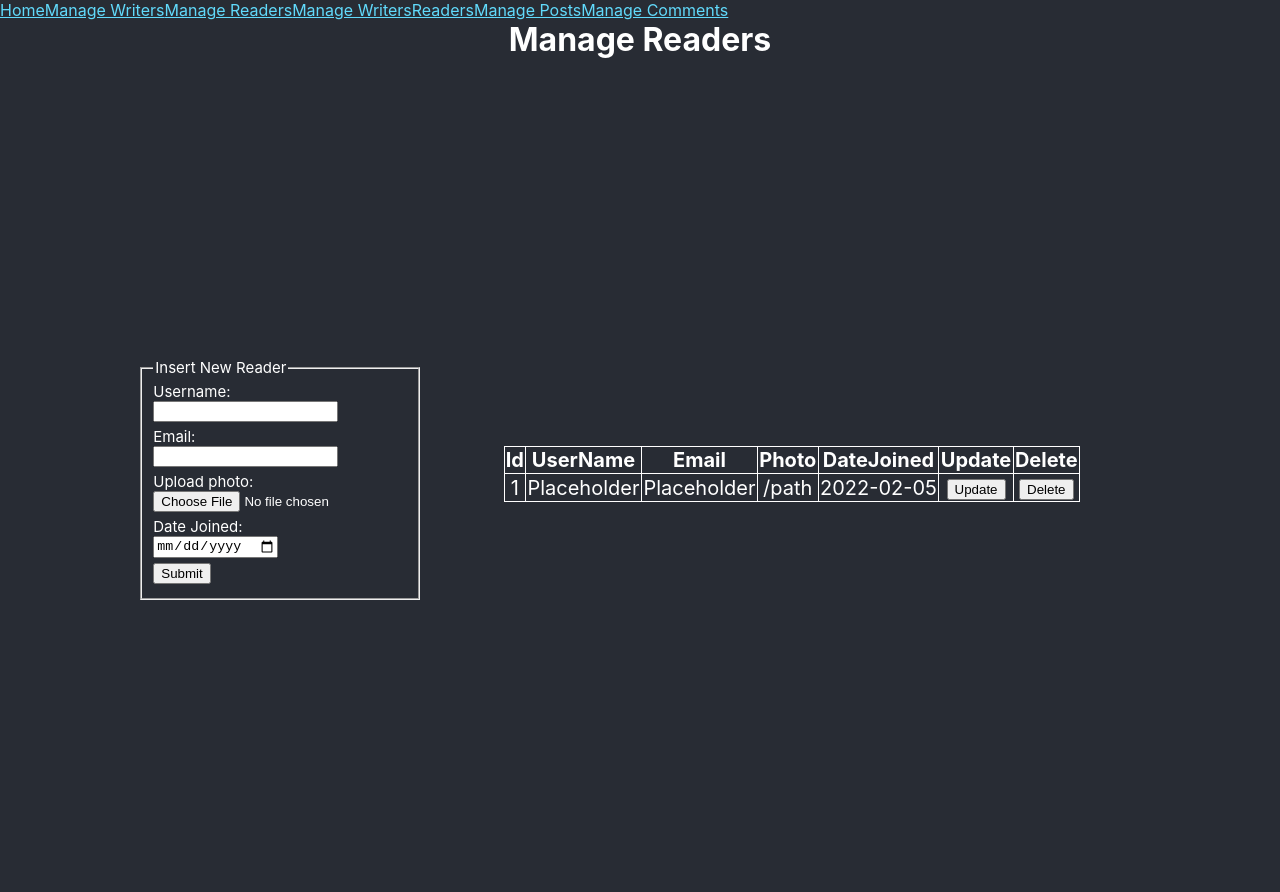
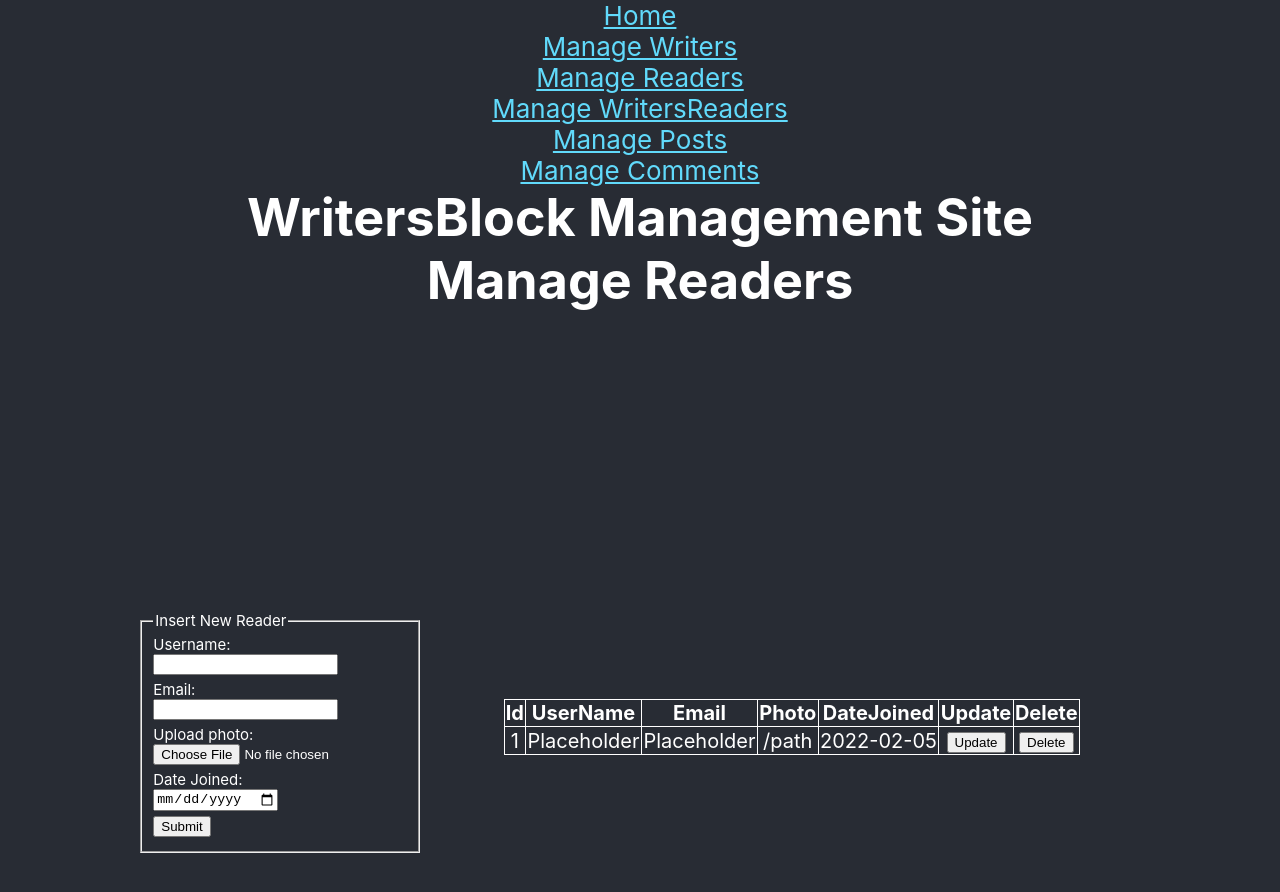
Before and after one commit to jasoncartera/writersblock_cs340, a React (Create React App) app in the folder ui/: page /readers in a window 1280 px wide. Shown: the top 892 px of the page. Built offline with nearby package versions, Linux system fonts and the light colour scheme.

Commit message:
passing state possibly figured out for react-router-v6

```diff
--- a/ui/src/App.js
+++ b/ui/src/App.js
@@ -1,14 +1,30 @@
 import './App.css';
 import Home from "./pages/Home";
+import Writers from "./pages/Writers";
+import Readers from "./pages/Readers";
+import WritersReaders from "./pages/WritersReaders";
+import Posts from "./pages/Posts";
+import Comments from "./pages/Comments";
+import { Routes, Route } from "react-router-dom";
+
 
 function App() {
-  return (
+
+    return (
     <div className="App">
-      <div className="App-header">
-        <Home />
-      </div>
+        <div className="App-header">
+            <Routes>
+                <Route path="/*" element={<Home />}>
+                    <Route path="writers" element={<Writers />} />
+                    <Route path="readers" element={<Readers />} />
+                    <Route path="writersreaders" element={<WritersReaders />} />
+                    <Route path="posts" element={<Posts />} />
+                    <Route path="comments" element={<Comments />} />
+                </Route>
+            </Routes>
+        </div>
     </div>
-  );
+    );
 }
 
 export default App;
--- a/ui/src/components/Navigation.js
+++ /dev/null
@@ -1,18 +0,0 @@
-import { Link } from "react-router-dom";
-
-function Navigation(){
-    return (
-        <>
-            <nav>
-                <Link to="/">Home</Link>
-                <Link to="/Writers">Manage Writers</Link>
-                <Link to="/Readers">Manage Readers</Link>
-                <Link to="/WritersReaders">Manage WritersReaders</Link>
-                <Link to="/Posts">Manage Posts</Link>
-                <Link to="/Comments">Manage Comments</Link>
-            </nav>
-        </>
-    );
-}
-
-export default Navigation;
--- a/ui/src/components/comments/InsertComment.js
+++ b/ui/src/components/comments/InsertComment.js
@@ -1,6 +1,14 @@
 import React from 'react';
 
-function InsertComment({ setComments /*, readers*/ }) {
+
+/*
+Citation for the following return's use of select dropdown in React:
+Date: 2/12/2022
+Adapted from: Populate Drop Down Options in React
+Source URL: https://dev.to/antdp425/populate-dropdown-options-in-react-1nk0
+*/
+
+function InsertComment({ setComments, readers }) {
 
 
     return (
@@ -12,6 +20,7 @@ function InsertComment({ setComments /*, readers*/ }) {
                 <label for="comment-readerid">ReaderId</label>
                 <select type="number" name="comment-readerid" id="comment-readerid">
                     <option value="" selected>Select a Writer</option>
+                    {readers.map((reader, i) => <option value={reader.Id}>{reader.Username}</option>)}
                 </select>
 
                 <label for="comment-postid">PostId</label>
@@ -30,12 +39,3 @@ function InsertComment({ setComments /*, readers*/ }) {
 }
 
 export default InsertComment;
-
-// For drop down - need to find correct way to lift state for readers
-// {readers.map((reader, i) => <option value={reader.Id}>{reader.Username}</option>)}
-/*
-Citation for the following return's use of select dropdown in React:
-Date: 2/12/2022
-Adapted from: Populate Drop Down Options in React
-Source URL: https://dev.to/antdp425/populate-dropdown-options-in-react-1nk0
-*/
--- a/ui/src/components/posts/InsertPost.js
+++ b/ui/src/components/posts/InsertPost.js
@@ -1,6 +1,14 @@
 import React from 'react';
 
-function InsertPost({ setPosts/*, writers*/ }) {
+
+/*
+Citation for the following return's use of select dropdown in React:
+Date: 2/12/2022
+Adapted from: Populate Drop Down Options in React
+Source URL: https://dev.to/antdp425/populate-dropdown-options-in-react-1nk0
+*/
+
+function InsertPost({ setPosts, writers }) {
 
 
     return (
@@ -12,6 +20,7 @@ function InsertPost({ setPosts/*, writers*/ }) {
                     <label for="post-input-writerid">WriterId</label>
                     <select type="number" name="post-input-writerid" id="post-input-writerid">
                         <option value="" selected>Select a Writer</option>
+                        {writers.map((writer, i) => <option value={writer.Id}>{writer.Username}</option>)}
                     </select>
 
                     <label for="post-conent">Content:</label>
@@ -31,13 +40,3 @@ function InsertPost({ setPosts/*, writers*/ }) {
 }
 
 export default InsertPost;
-
-// For drop down - need to find correct way to lift state for writers
-//{writers.map((writer, i) => <option value={writer.Id}>{writer.Username}</option>)}
-
-/*
-Citation for the following return's use of select dropdown in React:
-Date: 2/12/2022
-Adapted from: Populate Drop Down Options in React
-Source URL: https://dev.to/antdp425/populate-dropdown-options-in-react-1nk0
-*/
--- a/ui/src/index.js
+++ b/ui/src/index.js
@@ -1,22 +1,18 @@
-import { render } from "react-dom";
-import { BrowserRouter, Routes, Route } from "react-router-dom";
+import ReactDOM from "react-dom";
+import { BrowserRouter as Router } from "react-router-dom";
 import App from "./App";
-import Writers from "./pages/Writers";
-import Readers from "./pages/Readers";
-import WritersReaders from "./pages/WritersReaders";
-import Posts from "./pages/Posts";
-import Comments from "./pages/Comments";
 
-render(
+ReactDOM.render(
+        <Router>
+            <App />
+        </Router>,
+    document.getElementById('root')
+);
+
+/*
+
+
   <BrowserRouter>
-    <Routes>
-      <Route path="/" element={<App />} />
-      <Route path="/writers" element={<Writers />} />
-      <Route path="/readers" element={<Readers />} />
-      <Route path="/writersreaders" element={<WritersReaders />} />
-      <Route path="/posts" element={<Posts />} />
-      <Route path="/comments" element={<Comments />} />
-    </Routes>
-  </BrowserRouter>,
-  document.getElementById('root')
-);
+
+  </BrowserRouter>
+ */
--- a/ui/src/pages/Comments.js
+++ b/ui/src/pages/Comments.js
@@ -1,17 +1,17 @@
 import React from 'react';
 import CommentList from '../components/comments/CommentList';
-import Navigation from "../components/Navigation";
 import InsertComment from '../components/comments/InsertComment';
 import { useState } from 'react';
+import { useOutletContext } from "react-router-dom";
 
-function Comments({readers}) {
+function Comments() {
 
-    // Set state
+    // Get, Set state
+    const [readers] = useOutletContext();
     const [comments, setComments] = useState([]);
 
     return (
         <>
-            <Navigation />
 
             <div className="Entity-header">
                 <h1>Manage Comments</h1>
--- a/ui/src/pages/Home.js
+++ b/ui/src/pages/Home.js
@@ -1,12 +1,25 @@
-import Navigation from "../components/Navigation";
+import { Outlet, Link } from "react-router-dom";
+import { useState } from 'react';
 
 function Home(){
+
+    // Set states
+    const [writers, setWriters] = useState([]);
+    const [readers, setReaders] = useState([]);
+
     return (
         <>
-            <Navigation />
+            <Link to=".">Home</Link>
+            <Link to="Writers">Manage Writers</Link>
+            <Link to="Readers">Manage Readers</Link>
+            <Link to="WritersReaders">Manage WritersReaders</Link>
+            <Link to="Posts">Manage Posts</Link>
+            <Link to="Comments">Manage Comments</Link>
+
             <div className="Entity-header">
                 <h1>WritersBlock Management Site</h1>
             </div>
+            <Outlet context={[writers, setWriters, readers, setReaders]} />
         </>
     );
 }
--- a/ui/src/pages/Posts.js
+++ b/ui/src/pages/Posts.js
@@ -1,17 +1,18 @@
 import React from 'react';
-import Navigation from "../components/Navigation";
 import InsertPost from '../components/posts/InsertPost';
 import PostList from '../components/posts/PostList';
 import { useState } from 'react';
+import { useOutletContext } from "react-router-dom";
 
-function Posts({writers}) {
+function Posts() {
+
+    const [writers] = useOutletContext();
 
     // Set state
     const [posts, setPosts] = useState([]);
 
     return (
         <>
-            <Navigation />
             <div className="Entity-header">
                 <h1>Manage Posts</h1>
             </div>
--- a/ui/src/pages/Readers.js
+++ b/ui/src/pages/Readers.js
@@ -1,18 +1,15 @@
 import React from 'react';
-import Navigation from "../components/Navigation";
 import InsertReader from '../components/readers/InsertReader';
 import ReaderList from '../components/readers/ReaderList';
-import { useState } from 'react';
+import { useOutletContext } from "react-router-dom";
 
 
 function Readers() {
 
-    // Set state
-    const [readers, setReaders] = useState([]);
+    const [readers, setReaders] = useOutletContext();
 
     return (
         <>
-            <Navigation />
             <div className="Entity-header">
                 <h1>Manage Readers</h1>
             </div>
--- a/ui/src/pages/Writers.js
+++ b/ui/src/pages/Writers.js
@@ -1,17 +1,14 @@
 import React from "react";
-import Navigation from "../components/Navigation";
 import InsertWriter from "../components/writers/InsertWriter";
 import WriterList from "../components/writers/WriterList";
-import { useState } from "react";
+import { useOutletContext } from "react-router-dom";
 
 function Writers() {
 
-    // Set state
-    const [writers, setWriters] = useState([]);
+    const [writers, setWriters] = useOutletContext();
 
     return (
     <>
-        <Navigation />
         <div className="Entity-header">
             <h1>Manage Writers</h1>
         </div>
--- a/ui/src/pages/WritersReaders.js
+++ b/ui/src/pages/WritersReaders.js
@@ -1,5 +1,4 @@
 import React from 'react';
-import Navigation from "../components/Navigation";
 import InsertWriterReader from '../components/writersReaders/InsertWriterReader';
 import WriterReaderList from '../components/writersReaders/WriterReaderList';
 import { useState } from 'react';
@@ -12,7 +11,6 @@ function WritersReaders() {
 
     return (
         <>
-            <Navigation />
             <div className="Entity-header">
                 <h1>Manage WritersReaders</h1>
             </div>
```
